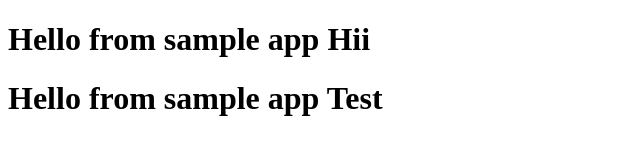
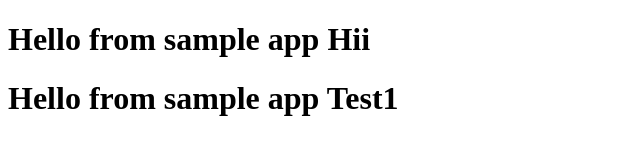
Before and after one commit to dhruuv-dave/jenkins, a plain HTML site: page index.html in a window 1280 px wide. Shown: the full height of the page, 0-640 px from the left. Drawn offline with Linux system fonts and the light colour scheme.

Commit message:
test2 changes

```diff
--- a/index.html
+++ b/index.html
@@ -3,6 +3,6 @@
   <head><meta charset="utf-8"><title>My Sample App</title></head>
   <body>
     <h1>Hello from sample app Hii</h1>
-    <h1>Hello from sample app Test</h1>
+    <h1>Hello from sample app Test1</h1>
   </body>
 </html>
```
